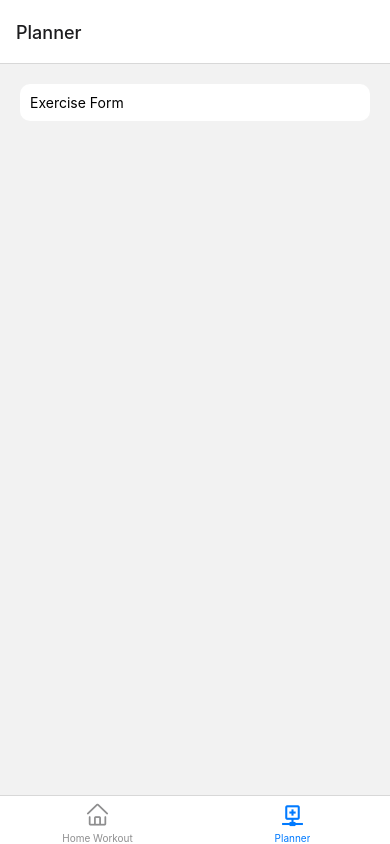
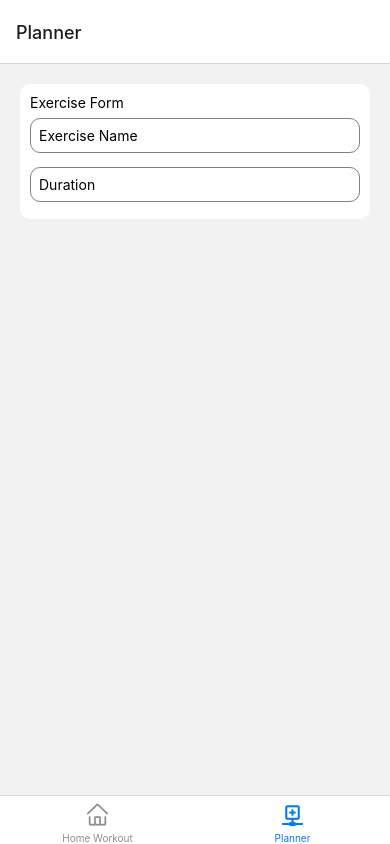
Before and after one commit to salehi-dev/gym-buddy-app, a React Native app: screen /Planner in a window 390 px wide. Built offline with nearby package versions, Linux system fonts and the light colour scheme.

Commit message:
improvement the Workout form

```diff
--- a/src/components/WorkoutForm.tsx
+++ b/src/components/WorkoutForm.tsx
@@ -1,16 +1,52 @@
-import { Text, View, StyleSheet } from "react-native";
+import { useState } from "react";
+import { Text, View, StyleSheet, TextInput } from "react-native";
 
 export default function WorkoutForm() {
+  const [form, setForm] = useState({
+    exerciseName: "",
+    duration: "",
+  });
+  const onChangeInput = (number: string) => (text: string) => {
+    console.log(text);
+    console.log(number);
+  };
+
   return (
     <View style={styles.container}>
       <Text>Exercise Form</Text>
+      <View>
+        <TextInput
+          value={form.exerciseName}
+          placeholder="Exercise Name"
+          style={styles.input}
+          onChangeText={onChangeInput}
+        />
+        <TextInput
+          value={form.duration}
+          placeholder="Duration"
+          keyboardType="numeric"
+          style={styles.input}
+          onChangeText={onChangeInput}
+        />
+      </View>
     </View>
   );
 }
+
 const styles = StyleSheet.create({
   container: {
     backgroundColor: "#fff",
     borderRadius: 10,
     padding: 10,
   },
+  input: {
+    borderWidth: 1,
+    padding: 8,
+    borderRadius: 10,
+    borderColor: "gray",
+    marginVertical: 7,
+  },
+  inputFocused: {
+    borderColor: "#4DD0E1",
+  },
 });
```
